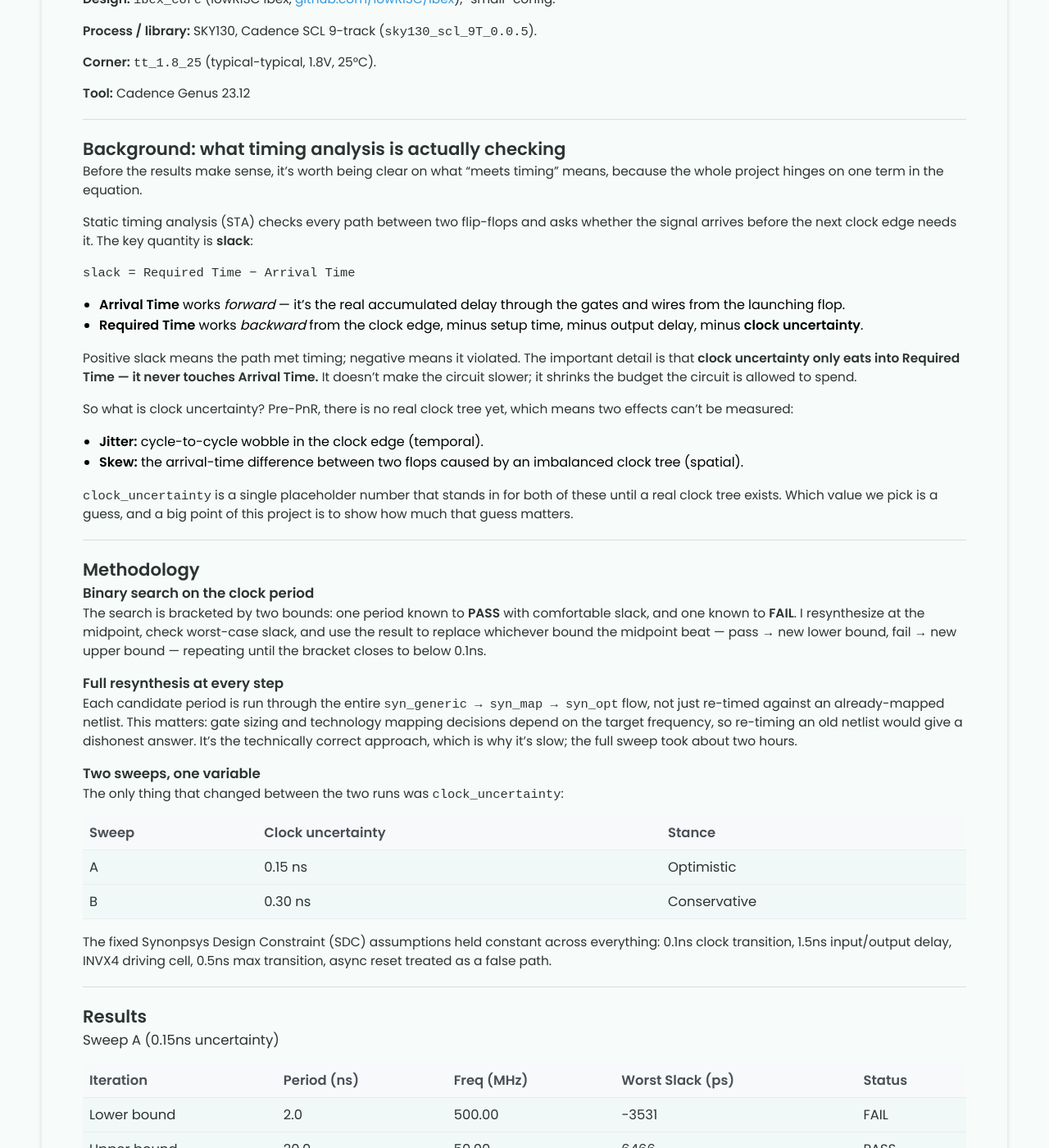
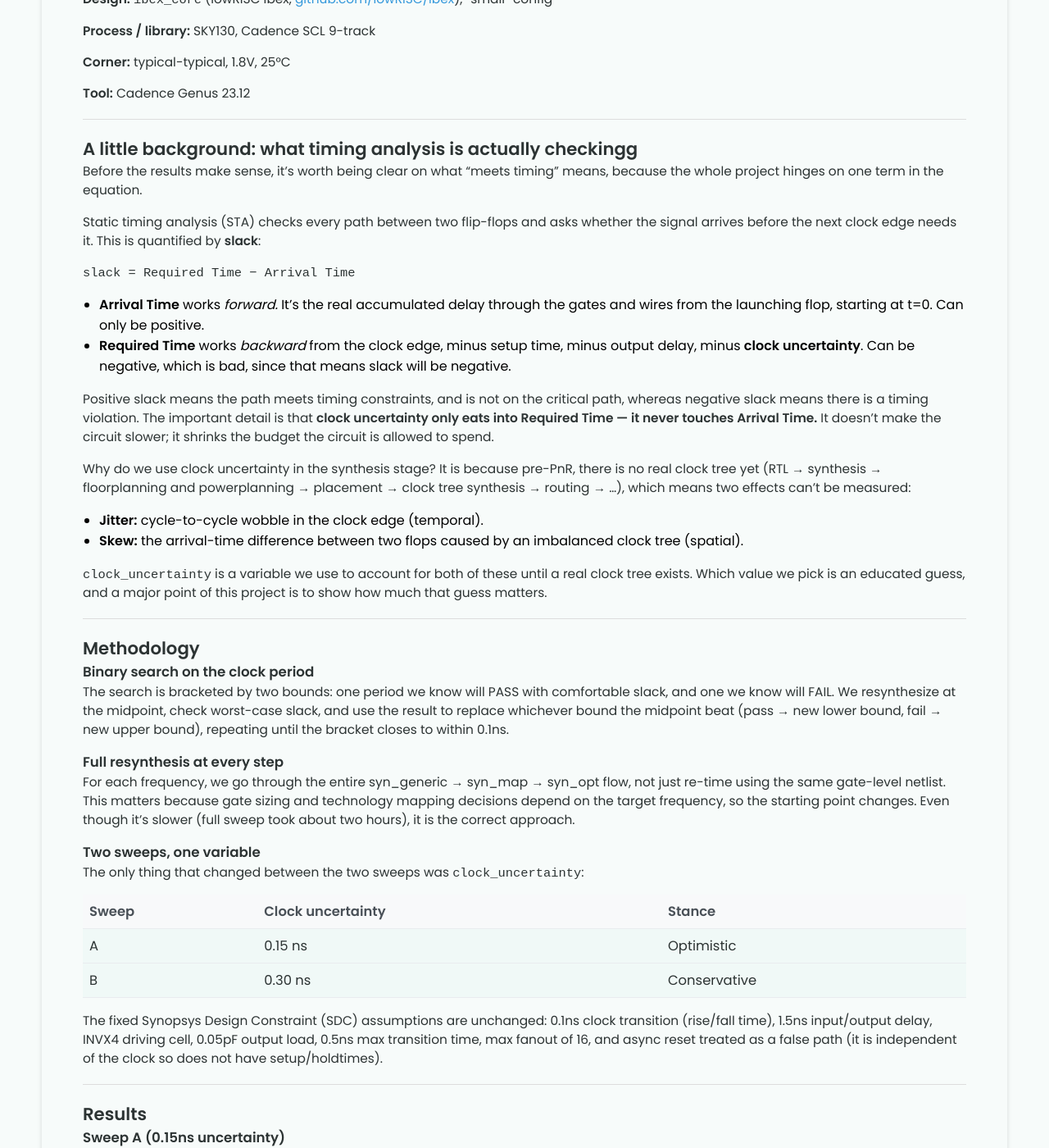
Before and after one commit to mmzarif/mmzarif.github.io, a Jekyll site: the page built from _projects/ibex-fmax-characterization-sky130/index.md, in a window 1280 px wide and 1400 px high, scrolled down 1335 px. Shown: the whole window at 82% size. Built offline with Jekyll 4.4.1, drawn with Linux system fonts in a browser that asks for light colours; some of the changed text lies outside the part shown.

Commit message:
ibex draft 2

````diff
--- a/_projects/ibex-fmax-characterization-sky130/index.md
+++ b/_projects/ibex-fmax-characterization-sky130/index.md
@@ -15,7 +15,7 @@ skills:
 main-image: https://images.unsplash.com/photo-1518770660439-4636190af475?fm=jpg&q=80&w=1600&auto=format&fit=crop
 ---
 
-## Project Overview
+## What is the maximum real silicon frequency of a design?
 
 Here's a thing that tripped me up when I first started doing the physical design flow from scratch: anyone can write RTL at whatever clock frequency they want. Nothing in your SystemVerilog code stops you from running your design at an imaginary high speed. However, while the RTL may pass in simulation, the *actual* speed the design can run at in silicon is set by the technology node it's built on. Hence, the question I wanted to answer was this: **given a (random) design and a tech node, what is the maximum clock frequency the design can actually operate at?**
 
@@ -23,61 +23,61 @@ The design I was working on when this question hit me was the [Ibex RISC-V CPU c
 
 So the plan was: **binary search** the clock period between a frequency I know will pass and one I know will fail, resynthesizing at each step, until the two converge on the fastest period that still meets timing. Additionally, because this is a pre-PnR estimate with no real clock tree yet, I ran the whole search twice with two different **clock uncertainty** assumptions — one optimistic (0.15ns) and one conservative (0.3ns) — to narrow down where the real number will land once jitter and skew show up for real post clock tree synthesis.
 
-**Design:** `ibex_core` (lowRISC Ibex, [github.com/lowRISC/ibex](https://github.com/lowRISC/ibex)), "small" config.
+**Design:** `ibex_core` (lowRISC Ibex, [github.com/lowRISC/ibex](https://github.com/lowRISC/ibex)), "small" config
 
-**Process / library:** SKY130, Cadence SCL 9-track (`sky130_scl_9T_0.0.5`).
+**Process / library:** SKY130, Cadence SCL 9-track
 
-**Corner:** `tt_1.8_25` (typical-typical, 1.8V, 25°C).
+**Corner:** typical-typical, 1.8V, 25°C
 
 **Tool:** Cadence Genus 23.12
 
 ---
 
-## Background: what timing analysis is actually checking
+## A little background: what timing analysis is actually checkingg
 
 Before the results make sense, it's worth being clear on what "meets timing" means, because the whole project hinges on one term in the equation.
 
-Static timing analysis (STA) checks every path between two flip-flops and asks whether the signal arrives before the next clock edge needs it. The key quantity is **slack**:
+Static timing analysis (STA) checks every path between two flip-flops and asks whether the signal arrives before the next clock edge needs it. This is quantified by **slack**:
 
 `slack = Required Time − Arrival Time`
 
-- **Arrival Time** works *forward* — it's the real accumulated delay through the gates and wires from the launching flop.
-- **Required Time** works *backward* from the clock edge, minus setup time, minus output delay, minus **clock uncertainty**.
+- **Arrival Time** works *forward.* It’s the real accumulated delay through the gates and wires from the launching flop, starting at t=0. Can only be positive.
+- **Required Time** works *backward* from the clock edge, minus setup time, minus output delay, minus **clock uncertainty**. Can be negative, which is bad, since that means slack will be negative.
 
-Positive slack means the path met timing; negative means it violated. The important detail is that **clock uncertainty only eats into Required Time — it never touches Arrival Time.** It doesn't make the circuit slower; it shrinks the budget the circuit is allowed to spend.
+Positive slack means the path meets timing constraints, and is not on the critical path, whereas negative slack means there is a timing violation. The important detail is that **clock uncertainty only eats into Required Time — it never touches Arrival Time.** It doesn't make the circuit slower; it shrinks the budget the circuit is allowed to spend.
 
-So what is clock uncertainty? Pre-PnR, there is no real clock tree yet, which means two effects can't be measured:
+Why do we use clock uncertainty in the synthesis stage? It is because pre-PnR, there is no real clock tree yet (RTL → synthesis → floorplanning and powerplanning → placement → clock tree synthesis → routing → …), which means two effects can’t be measured:
 
 - **Jitter:** cycle-to-cycle wobble in the clock edge (temporal).
 - **Skew:** the arrival-time difference between two flops caused by an imbalanced clock tree (spatial).
 
-`clock_uncertainty` is a single placeholder number that stands in for both of these until a real clock tree exists. Which value we pick is a guess, and a big point of this project is to show how much that guess matters.
+`clock_uncertainty` is a variable we use to account for both of these until a real clock tree exists. Which value we pick is an educated guess, and a major point of this project is to show how much that guess matters.
 
 ---
 
 ## Methodology
 
 ### **Binary search on the clock period**
-The search is bracketed by two bounds: one period known to **PASS** with comfortable slack, and one known to **FAIL**. I resynthesize at the midpoint, check worst-case slack, and use the result to replace whichever bound the midpoint beat — pass → new lower bound, fail → new upper bound — repeating until the bracket closes to below 0.1ns.
+The search is bracketed by two bounds: one period we know will PASS with comfortable slack, and one we know will FAIL. We resynthesize at the midpoint, check worst-case slack, and use the result to replace whichever bound the midpoint beat (pass → new lower bound, fail → new upper bound), repeating until the bracket closes to within 0.1ns.
 
 ### **Full resynthesis at every step**
-Each candidate period is run through the entire `syn_generic → syn_map → syn_opt` flow, not just re-timed against an already-mapped netlist. This matters: gate sizing and technology mapping decisions depend on the target frequency, so re-timing an old netlist would give a dishonest answer. It's the technically correct approach, which is why it's slow; the full sweep took about two hours.
+For each frequency, we go through the entire syn_generic → syn_map → syn_opt flow, not just re-time using the same gate-level netlist. This matters because gate sizing and technology mapping decisions depend on the target frequency, so the starting point changes. Even though it’s slower (full sweep took about two hours), it is the correct approach.
 
 ### **Two sweeps, one variable**
-The only thing that changed between the two runs was `clock_uncertainty`:
+The only thing that changed between the two sweeps was `clock_uncertainty`:
 
 | Sweep | Clock uncertainty | Stance |
 |---|---|---|
 | A | 0.15 ns | Optimistic |
 | B | 0.30 ns | Conservative |
 
-The fixed Synonpsys Design Constraint (SDC) assumptions held constant across everything: 0.1ns clock transition, 1.5ns input/output delay, INVX4 driving cell, 0.5ns max transition, async reset treated as a false path.
+The fixed Synopsys Design Constraint (SDC) assumptions are unchanged: 0.1ns clock transition (rise/fall time), 1.5ns input/output delay, INVX4 driving cell, 0.05pF output load, 0.5ns max transition time, max fanout of 16, and async reset treated as a false path (it is independent of the clock so does not have setup/holdtimes).
 
 ---
 
 ## Results
 
-### Sweep A (0.15ns uncertainty)
+### **Sweep A (0.15ns uncertainty)**
 
 | Iteration | Period (ns) | Freq (MHz) | Worst Slack (ps) | Status |
 |---|---|---|---|---|
@@ -94,9 +94,10 @@ The fixed Synonpsys Design Constraint (SDC) assumptions held constant across eve
 
 **Converged fmax (optimistic): 5.585ns → ≈179 MHz**
 
-### Sweep B — conservative (0.3ns uncertainty)
+### **Sweep B (0.3ns uncertainty)**
 
-For this sweep I reused bounds from prior data instead of retesting from scratch — the lower bound (5.556ns) came from the sensitivity check below, and the upper bound was Sweep A's 20.0ns result adjusted by the 150ps of extra uncertainty margin (well within its 6466ps of slack). Iteration 1 passing as expected confirmed the shortcut held.
+For this sweep I reused bounds from prior data instead of retesting from scratch. The lower bound (5.556ns) came from a previous, independent run at 180MHz, and the upper bound was Sweep A’s 20.0ns result adjusted by the 150ps of extra uncertainty margin.
+
 
 | Iteration | Period (ns) | Freq (MHz) | Worst Slack (ps) | Status |
 |---|---|---|---|---|
@@ -113,18 +114,18 @@ For this sweep I reused bounds from prior data instead of retesting from scratch
 
 **Converged fmax (conservative): 5.894ns → ≈169.7 MHz**
 
-### The sensitivity check — the result that surprised me
+### **The effect of clock uncertainty**
 
-To isolate the effect of clock uncertainty from the resynthesis noise you get when the period changes, I fixed the frequency at 180MHz and resynthesized twice, changing *only* the uncertainty:
+To isolate the effect of clock uncertainty, I fixed the frequency at 180MHz and resynthesized twice, changing only the clock uncertainty:
 
 | Uncertainty (ns) | Period (ns) | Freq (MHz) | Worst Slack (ps) | Status |
 |---|---|---|---|---|
 | 0.15 | 5.556 | 180.00 | 0 | PASS |
 | 0.30 | 5.556 | 180.00 | −114 | FAIL |
 
-Same design, same frequency, same everything except one placeholder number — and it flips from PASS to FAIL. That 114ps swing is the whole story of this project in one table.
+Change nothing but the clock uncertainty and it flips from PASS to FAIL.
 
-### PPA at the conservative fmax (5.894ns / 169.7MHz)
+### Power, performance, and area (PPA) at the conservative fmax (5.894ns / 169.7MHz)
 
 | Area metric | Value |
 |---|---|
@@ -133,13 +134,11 @@ Same design, same frequency, same everything except one placeholder number — a
 | Net area (estimated) | 231,650.2 |
 | **Total area** | **370,004.1** |
 
-For reference, the initial uncalibrated run at an arbitrary 125MHz placeholder target synthesized to only 8,061 cells / 266,686 total area — roughly 28% fewer cells. Pushing the timing target tighter forces `syn_opt` to spend real area on larger drive-strength cells and more buffering to keep up.
+For reference, my initial uncalibrated run at an arbitrary 125MHz target synthesized to only 8,061 cells and 266,686 total area (~28% fewer cells). Pushing the timing target tighter forces `syn_opt` to spend real area on larger drive-strength cells and more buffering to keep up. The net area is a statistical wireload estimate and will change once routing is actually done; no wires exist yet.
 
-*(Note on net vs. cell area: net area exceeds cell area here, but that's expected and not a real design property — net area is a statistical wireload-model estimate, since no routing exists yet.)*
+Total power came out to **≈26.8mW**, split almost evenly between internal and switching power.
 
-Total power came out to **≈26.8mW**, split almost evenly between internal and switching power, with switching narrowly dominating — consistent with a design running near its frequency limit, where toggling activity is high.
-
-### The critical path
+### **The critical path**
 
 ```
 Startpoint: rf_rdata_a_ecc_i[1]                       (register file read port A)
@@ -148,49 +147,33 @@ Data Path:  3932 ps across ~28 logic stages
 Slack:      0 ps (MET)
 ```
 
-The critical path runs from a register-file read, through a long chain of NAND/OAI/adder cells, into the **instruction prefetch buffer's fetch-address increment logic** — functionally, a PC+4-style adder chain. It's a nice reminder that a core's speed limit often comes down to a chained-adder structure rather than the flashy datapath blocks you might expect.
-
 ---
 
 ## Analysis: why "0ps slack, MET" doesn't mean what it looks like
 
-Look back at both sweep tables and you'll notice nearly every PASS sits at exactly **0ps slack**. That is not a coincidence, and it took me a while to understand why.
+Look back at both sweep tables and you'll notice nearly every PASS sits at exactly **0ps slack**. That is not a coincidence.
 
-`syn_opt` is cost-driven — it stops spending area and power the *moment* a timing target is met. So whenever a target is achievable at all, the optimizer converges right up against the edge of it and stops. This has an important consequence: **slack alone cannot be read as a margin indicator.** A single run reporting "MET, 0ps slack" tells you almost nothing about how much headroom the design has, because the tool would have reported roughly 0ps slack at *any* achievable target you gave it.
-
-The only way to find the true margin is to walk the target itself and watch where it breaks — which is the entire reason to do a sweep rather than trust one run. And once you accept that, the sensitivity result becomes alarming: the optimistic 179MHz number has essentially *zero* real margin against its own key unvalidated input, since a uncertainty change small enough to be a rounding error in a real clock tree wipes it out entirely.
+`syn_opt` is cost-driven. It stops spending area and power the *moment* a timing target is met. So whenever a target is achievable at all, the optimizer converges right up against the edge of it and stops. This has an important consequence: **slack alone cannot be read as a margin indicator.** A single run reporting "MET, 0ps slack" tells you almost nothing about how much headroom the design has, because the tool would have reported roughly 0ps slack at *any* achievable target we gave it. The only way to find the true margin is to keep increasing the target frequency and watch where it breaks, which is the entire reason to do a sweep rather than trust one run.
 
 ---
 
-## Caveats: this is pre-layout data
+## Caveats: this is pre-PnR data
 
-Every number here comes from synthesis alone. No placement, no clock tree, no routing. That shapes how much any of it should be trusted:
+Every number here comes from synthesis alone. No placement, no clock tree, no routing is done. That’s why we should have some level of skepticism towards our PPA:
 
 - **Wire delay is estimated**, not measured — it comes from wireload models based on fanout and design size, not real parasitics from a layout.
 - **The clock is treated as ideal** — zero real insertion delay, zero real skew. `clock_uncertainty` is standing in for a clock tree that doesn't exist yet, and neither 0.15ns nor 0.3ns is "the" right answer; they're two points bracketing a plausible range.
 - **Single corner only** (tt, 1.8V, 25°C) — no process, voltage, or temperature variation checked. Real signoff needs multi-corner analysis with the ff/ss corners.
 
-Real CTS and routing will almost certainly *erode* these frequencies further, which is why I'd treat both numbers as **optimistic upper bounds**, not commitments.
-
 ---
 
 ## Conclusion
 
-Under an optimistic clock-uncertainty assumption, Ibex ("small" config) synthesizes to a pre-layout fmax of about **179MHz**. Under a more conservative assumption for the same unmeasured quantity, that drops to about **169.7MHz** — a ~5% reduction driven *entirely* by one placeholder input, with no change to the design at all.
-
-The practical takeaway for me: if I carry this design into Innovus floorplanning, the defensible starting constraint is the **conservative ~169.7MHz**, not the optimistic number and definitely not the arbitrary 150MHz placeholder I started with. It's a much more honest input to the next stage, and I now have the sweep data to justify it.
-
----
-
-## A correction I made mid-project (and why I'm leaving it in)
-
-An earlier version of this write-up claimed the near-fmax critical path ran through the fast multiplier's carry-save adder tree (`ibex_multdiv_fast`). That was wrong — and it's worth explaining how, because it's an easy trap.
-
-That claim came from a timing report generated at a *different, looser* operating point (the initial 125MHz placeholder run), not at the converged fmax point. The `multdiv_fast` path is real, but it is not the bottleneck at the actual fmax; once I pulled the report at the converged 5.894ns point, the true critical path turned out to be the prefetch buffer's fetch-address logic. I'm calling this out explicitly rather than quietly fixing it, because I'd already talked about the multiplier path as if it were confirmed — a good reminder that a plausible-sounding result generated at one operating point should never be assumed to hold at another without checking the specific report it came from.
+Under an optimistic clock-uncertainty assumption, Ibex (small config) synthesizes to a pre-PnR fmax of about **179MHz**. Under a more conservative assumption for the same unmeasured quantity, that drops to about **169.7MHz** (~5% reduction).
 
 ---
 
 ## Future Improvements
 
 - **Multi-corner signoff.** Rerunning the sweep across ff/ss corners would replace the single-corner estimate with something closer to real derated timing.
-- **Carry it into P&R.** Taking the conservative fmax into Innovus for floorplanning and CTS would let me compare this pre-layout estimate against real post-CTS timing — and finally replace the `clock_uncertainty` placeholder with a measured skew number.
+- **Carry it into PnR.** Taking the conservative fmax into Innovus for floorplanning and CTS would let us compare this pre-PnR estimate against real post-CTS timing, and replace the `clock_uncertainty` placeholder with a measured skew number.
````
